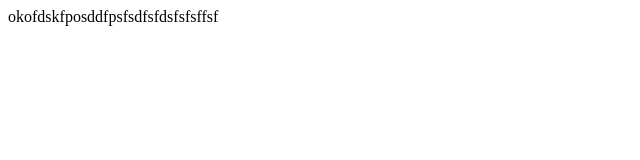
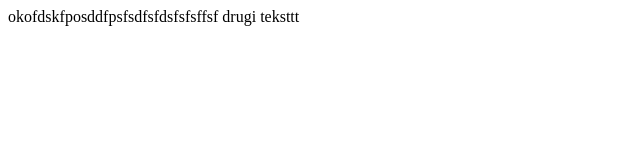
Before and after one commit to dominikmarkowski/zajeciagit, a plain HTML site: page index.html in a window 1280 px wide. Shown: the whole page, without its empty margins (0-640 px from the left). Drawn offline with Linux system fonts and the light colour scheme.

Commit message:
drugi commit

```diff
--- a/index.html
+++ b/index.html
@@ -6,5 +6,6 @@
 </head>
 <body>
 okofdskfposddfpsfsdfsfdsfsfsffsf
+drugi teksttt
 </body>
 </html>
```
